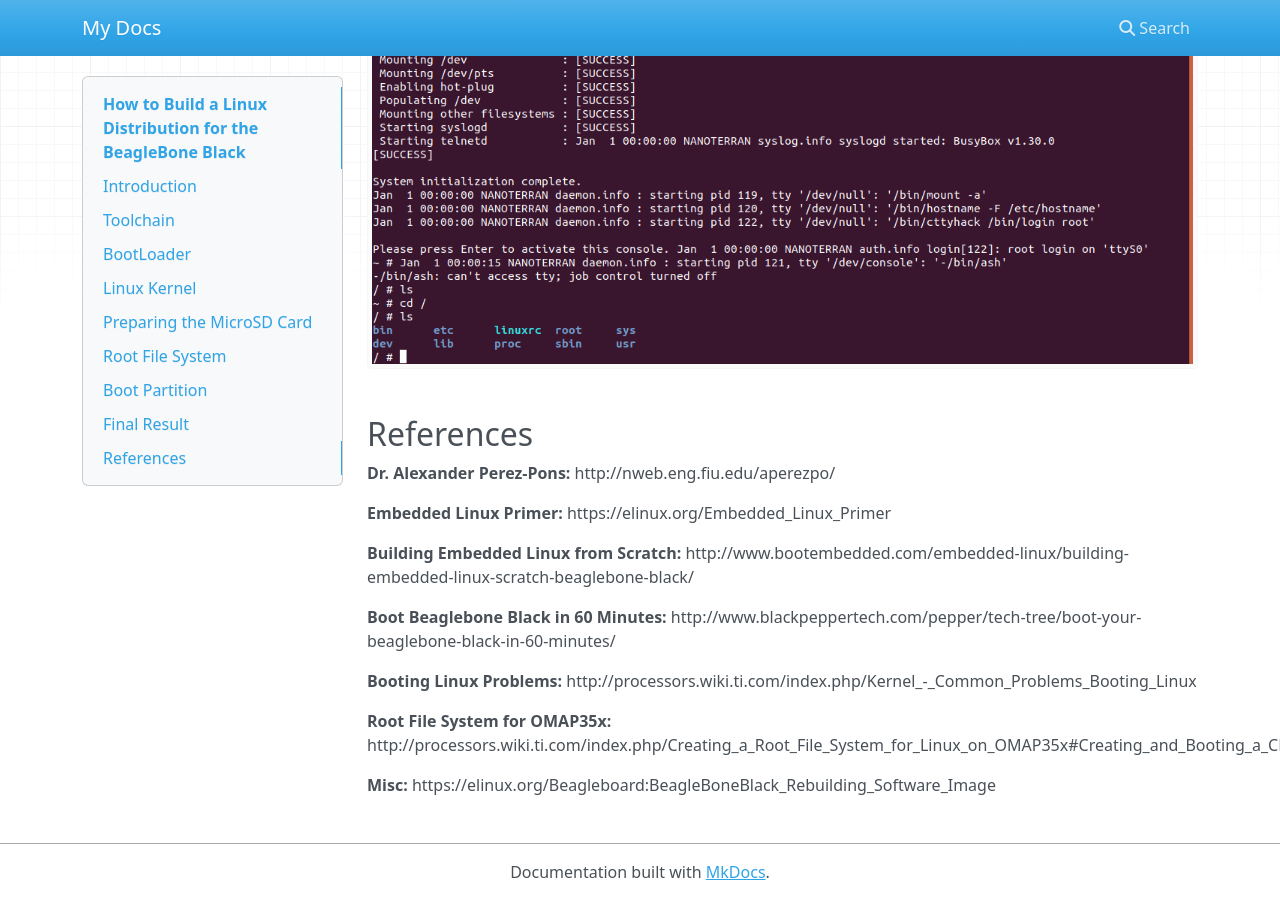
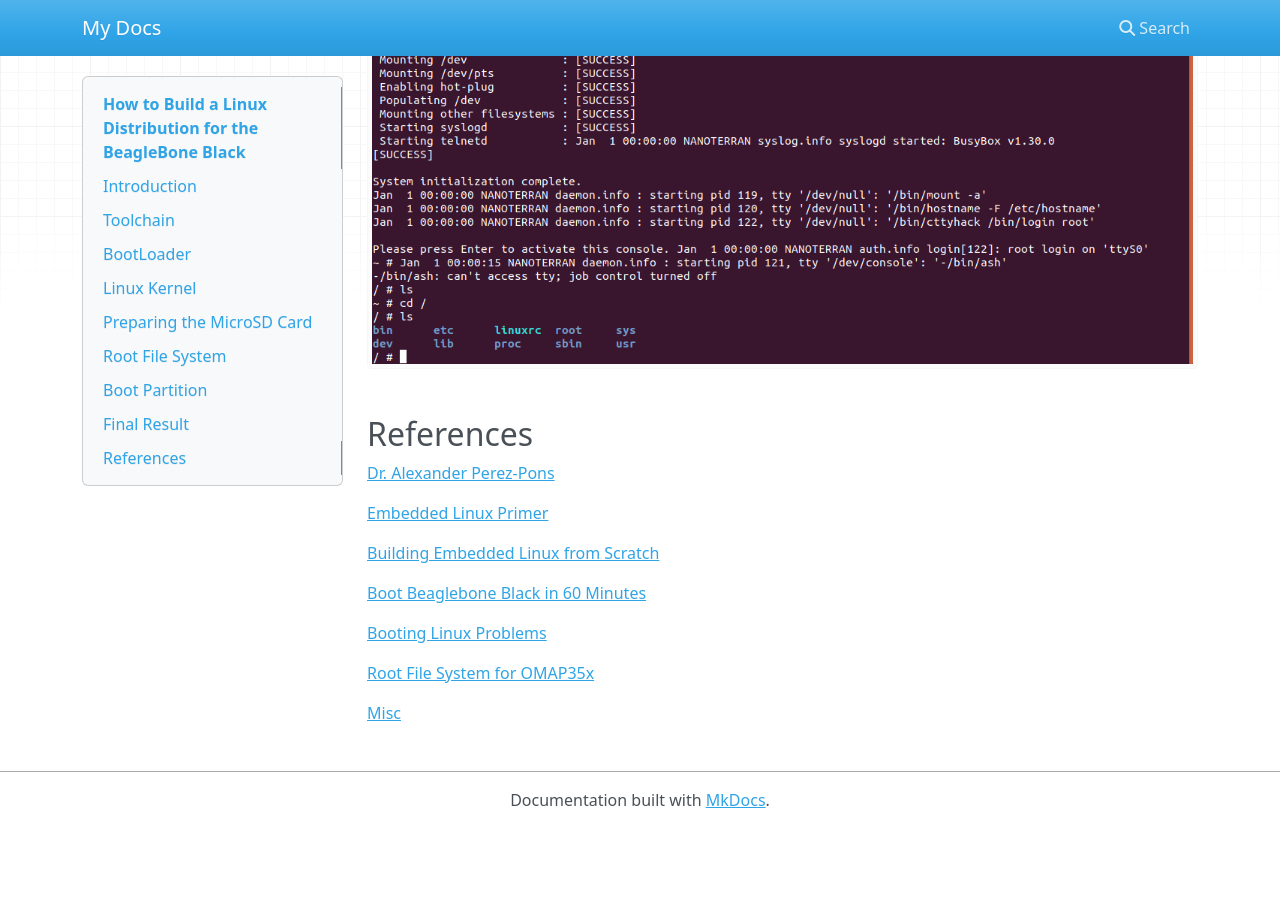
Before and after one commit to buildelinux/buildelinux, an MkDocs documentation site: the page built from docs/index.md, in a window 1280 px wide and 900 px high, scrolled down 14389 px. Built offline with MkDocs 1.6.1, drawn with Linux system fonts in a browser that asks for light colours; nearby versions of some CDN libraries; after the commit the page ends 15217 px from its top, so only the background shows below that.

Commit message:
Updating references

```diff
--- a/docs/index.md
+++ b/docs/index.md
@@ -552,16 +552,16 @@ Besides the Serial output, you should see `LED3` on the `BeagleBone Black` blink
 
 
 ## References
-**Dr. Alexander Perez-Pons:** http://nweb.eng.fiu.edu/aperezpo/
+[Dr. Alexander Perez-Pons](http://nweb.eng.fiu.edu/aperezpo/)
 
-**Embedded Linux Primer:** https://elinux.org/Embedded_Linux_Primer
+[Embedded Linux Primer](https://elinux.org/Embedded_Linux_Primer)
 
-**Building Embedded Linux from Scratch:** http://www.bootembedded.com/embedded-linux/building-embedded-linux-scratch-beaglebone-black/
+[Building Embedded Linux from Scratch](http://www.bootembedded.com/embedded-linux/building-embedded-linux-scratch-beaglebone-black/)
 
-**Boot Beaglebone Black in 60 Minutes:** http://www.blackpeppertech.com/pepper/tech-tree/boot-your-beaglebone-black-in-60-minutes/
+[Boot Beaglebone Black in 60 Minutes](http://www.blackpeppertech.com/pepper/tech-tree/boot-your-beaglebone-black-in-60-minutes/)
 
-**Booting Linux Problems:** http://processors.wiki.ti.com/index.php/Kernel_-_Common_Problems_Booting_Linux
+[Booting Linux Problems](http://processors.wiki.ti.com/index.php/Kernel_-_Common_Problems_Booting_Linux)
 
-**Root File System for OMAP35x:** http://processors.wiki.ti.com/index.php/Creating_a_Root_File_System_for_Linux_on_OMAP35x#Creating_and_Booting_a_CRAMFS_Root_File_System
+[Root File System for OMAP35x](http://processors.wiki.ti.com/index.php/Creating_a_Root_File_System_for_Linux_on_OMAP35x#Creating_and_Booting_a_CRAMFS_Root_File_System)
 
-**Misc:** https://elinux.org/Beagleboard:BeagleBoneBlack_Rebuilding_Software_Image
+[Misc](https://elinux.org/Beagleboard:BeagleBoneBlack_Rebuilding_Software_Image)
```
